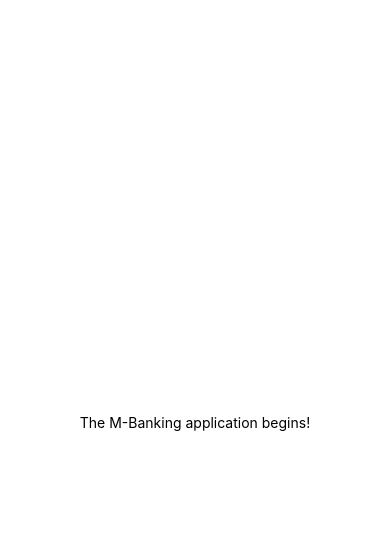
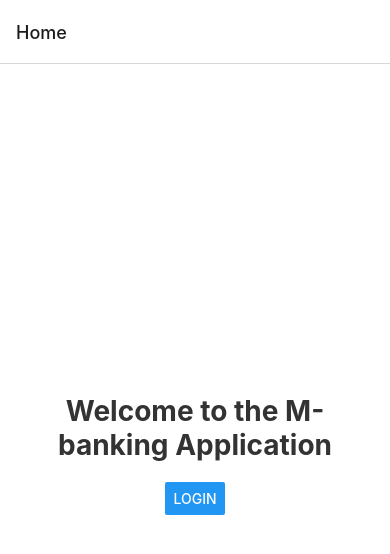
Before and after one commit to danieljuma5/M-Banking-Project, a React Native app: screen / in a window 390 px wide. Shown: the top 554 px of the page. Built offline with nearby package versions, Linux system fonts and the light colour scheme.

Commit message:
Added and rendered the home screen

```diff
--- a/App.js
+++ b/App.js
@@ -1,24 +1,15 @@
-import {NavigationContainer} from '@react-navigation/native'
-import { StatusBar } from 'expo-status-bar';
-import { StyleSheet, Text, View } from 'react-native';
+// App.js
+import React from 'react';
+import { NavigationContainer } from '@react-navigation/native';
 
+import AppNavigator from './src/navigation/AppNavigator';
 
-export default function App() {
+const App = () => {
   return (
     <NavigationContainer>
-    <View style={styles.container}>
-      <Text>The M-Banking application begins!</Text>
-      <StatusBar style="auto" />
-    </View>
+      <AppNavigator />
     </NavigationContainer>
   );
-}
+};
 
-const styles = StyleSheet.create({
-  container: {
-    flex: 1,
-    backgroundColor: '#fff',
-    alignItems: 'center',
-    justifyContent: 'center',
-  },
-});
+export default App;
--- a/src/navigation/AppNavigator.js
+++ b/src/navigation/AppNavigator.js
@@ -1,6 +1,9 @@
 // AppNavigator.js
 import { createNativeStackNavigator } from '@react-navigation/native-stack';
 import React from 'react';
+import Home from '../screens/Home';
+import LoginScreen from '../screens/LoginScreen';
+
 
 const Stack = createNativeStackNavigator();
 
@@ -8,6 +11,7 @@ const AppNavigator = () => {
   return (
     <Stack.Navigator>
       <Stack.Screen name="Home" component={Home} />
+      <Stack.Screen name='Login' component={LoginScreen} />
       {/* Other screens here */}
     </Stack.Navigator>
   );
--- a/src/screens/Home.js
+++ b/src/screens/Home.js
@@ -1,14 +1,21 @@
-import {StyleSheet , View, Text } from 'react-native'
-import React from 'react'
-import { StatusBar } from 'expo-status-bar';
+import React from 'react';
+import { StyleSheet, View, Text, Button } from 'react-native';
+import { useNavigation } from '@react-navigation/native';
 
 const Home = () => {
+  const navigation = useNavigation();
+
+  const handleLoginPress = () => {
+    navigation.navigate('Login'); // Navigate to the Login screen
+  };
+
   return (
-    <View>
-      <Text style={styles.container}>Hapa ni wapi</Text>
+    <View style={styles.container}>
+      <Text style={styles.heading}>Welcome to the M-banking Application</Text>
+      <Button title="Login" onPress={handleLoginPress} />
     </View>
-  )
-}
+  );
+};
 
 const styles = StyleSheet.create({
   container: {
@@ -16,7 +23,15 @@ const styles = StyleSheet.create({
     backgroundColor: '#fff',
     alignItems: 'center',
     justifyContent: 'center',
+    paddingHorizontal: 20,
+  },
+  heading: {
+    fontSize: 28,
+    fontWeight: 'bold',
+    textAlign: 'center',
+    marginBottom: 20,
+    color: '#333', // Adjust color to your preference
   },
 });
 
-export default Home
+export default Home;
```
Lines whose indentation alone changed are shown as unchanged.
